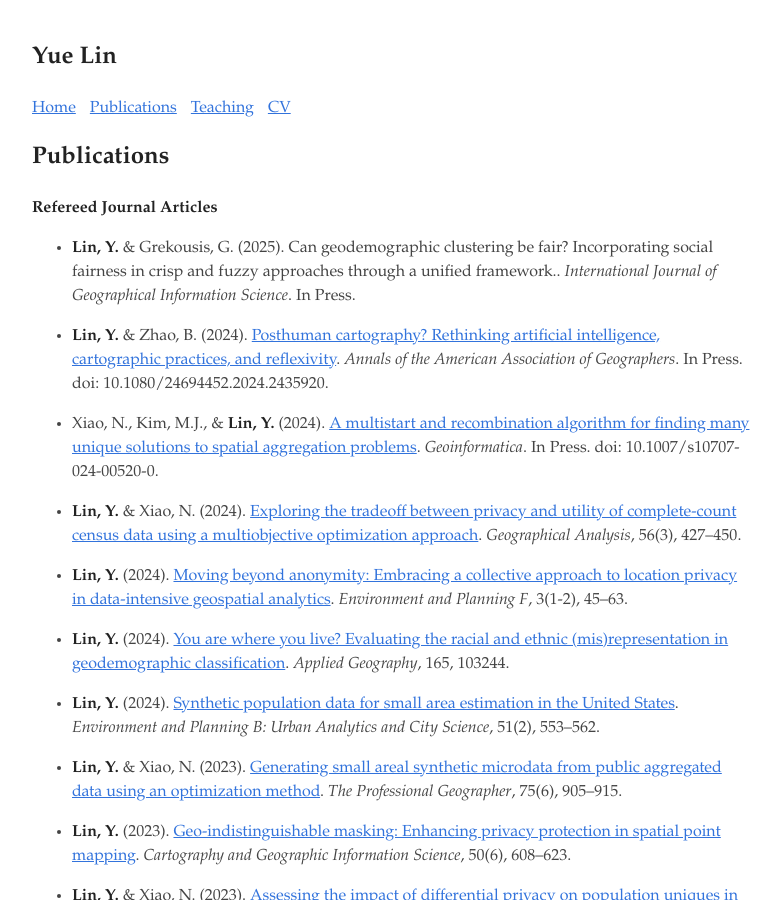
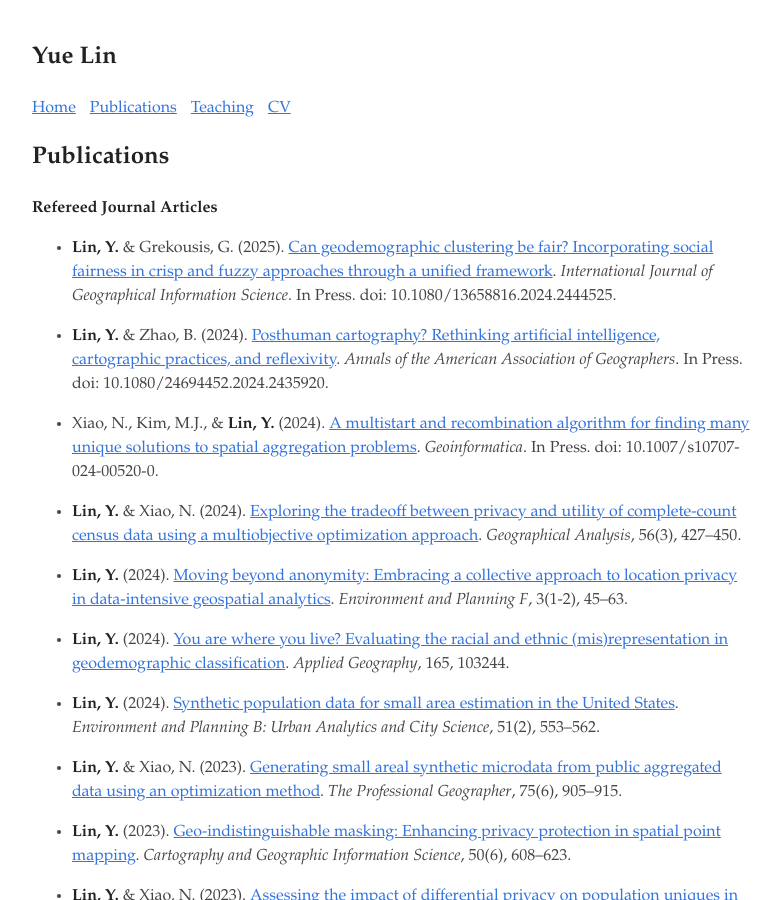
Before and after one commit to linyuehzzz/linyuehzzz.github.io, a Jekyll site: the page built from publications.md, in a window 1280 px wide and 900 px high. Shown: the whole window, without its empty margins (248-1029 px from the left). Built offline with Jekyll 4.4.1, drawn with Linux system fonts in a browser that asks for light colours.

Commit message:
update doi

```diff
--- a/publications.md
+++ b/publications.md
@@ -7,7 +7,7 @@ permalink: /publications
 
 **Refereed Journal Articles**
 
-- **Lin, Y.** & Grekousis, G. (2025). Can geodemographic clustering be fair? Incorporating social fairness in crisp and fuzzy approaches through a unified framework.. *International Journal of Geographical Information Science*. In Press.
+- **Lin, Y.** & Grekousis, G. (2025). [Can geodemographic clustering be fair? Incorporating social fairness in crisp and fuzzy approaches through a unified framework](https://doi.org/10.1080/13658816.2024.2444525). *International Journal of Geographical Information Science*. In Press. doi: 10.1080/13658816.2024.2444525.
 
 - **Lin, Y.** & Zhao, B. (2024). [Posthuman cartography? Rethinking artificial intelligence, cartographic practices, and reflexivity](https://doi.org/10.1080/24694452.2024.2435920). *Annals of the American Association of Geographers*. In Press. doi: 10.1080/24694452.2024.2435920.
 
```
Also changed, not shown: 1 other file.
